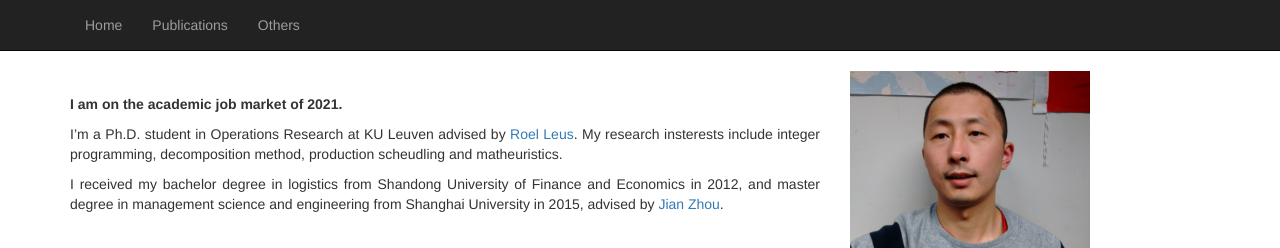
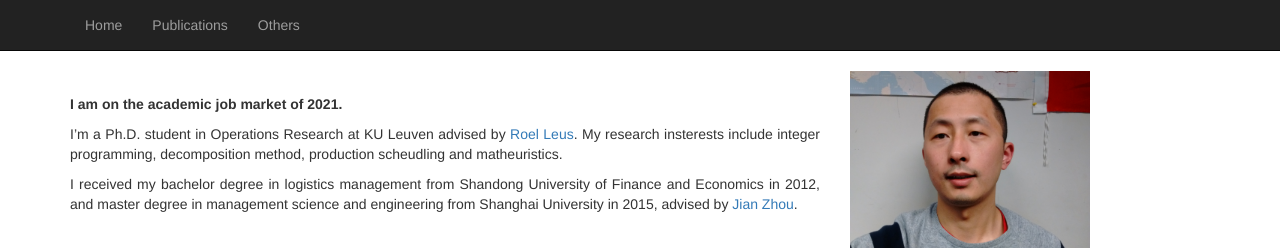
Before and after one commit to fanyangqd/fanyangqd.github.io, a plain HTML site: page index.html in a window 1280 px wide. Shown: the top 248 px of the page. Drawn offline with nearby package versions, Linux system fonts and the light colour scheme.

Commit message:
Update index.html

```diff
--- a/index.html
+++ b/index.html
@@ -58,7 +58,7 @@
                  My research insterests include integer programming, decomposition method, production scheudling and matheuristics.
                 </p>
 
-				        	<p>I received my bachelor degree in logistics from Shandong University of Finance and Economics in 2012, and master degree in management science and engineering from Shanghai University in 2015, advised by <a href="https://zhou-jian.jimdofree.com/">Jian Zhou</a>.</p>
+		<p>I received my bachelor degree in logistics management from Shandong University of Finance and Economics in 2012, and master degree in management science and engineering from Shanghai University in 2015, advised by <a href="https://zhou-jian.jimdofree.com/">Jian Zhou</a>.</p>
                 </div>
 
              <div style="margin-top:5%";>
```
